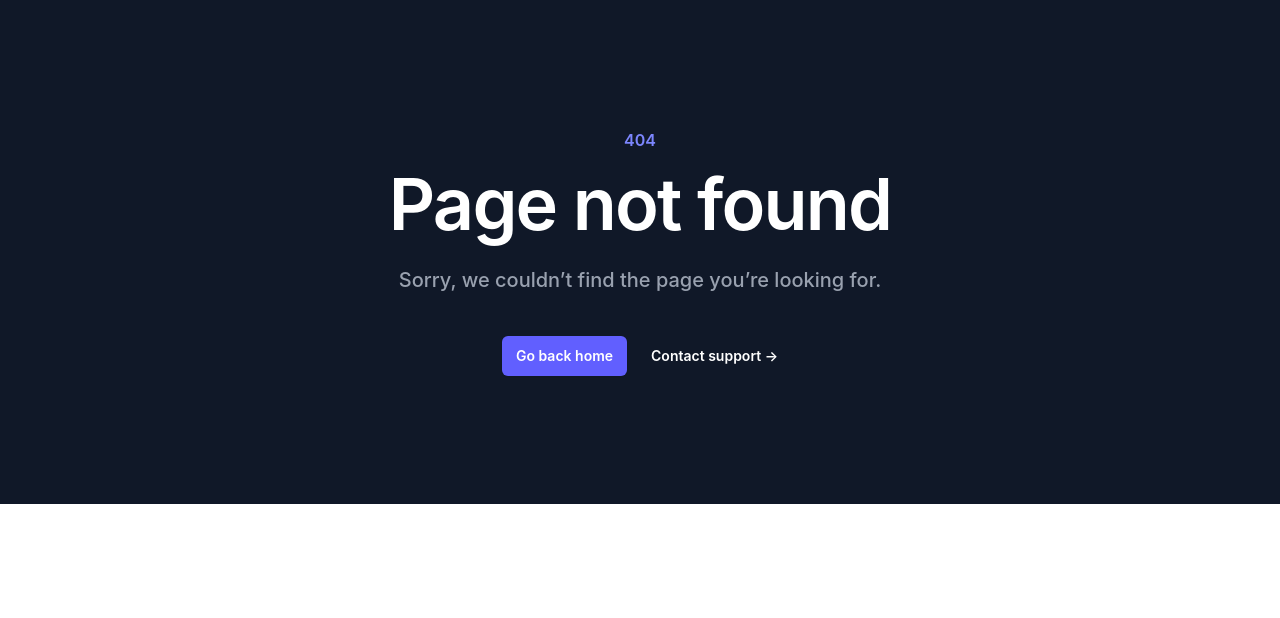
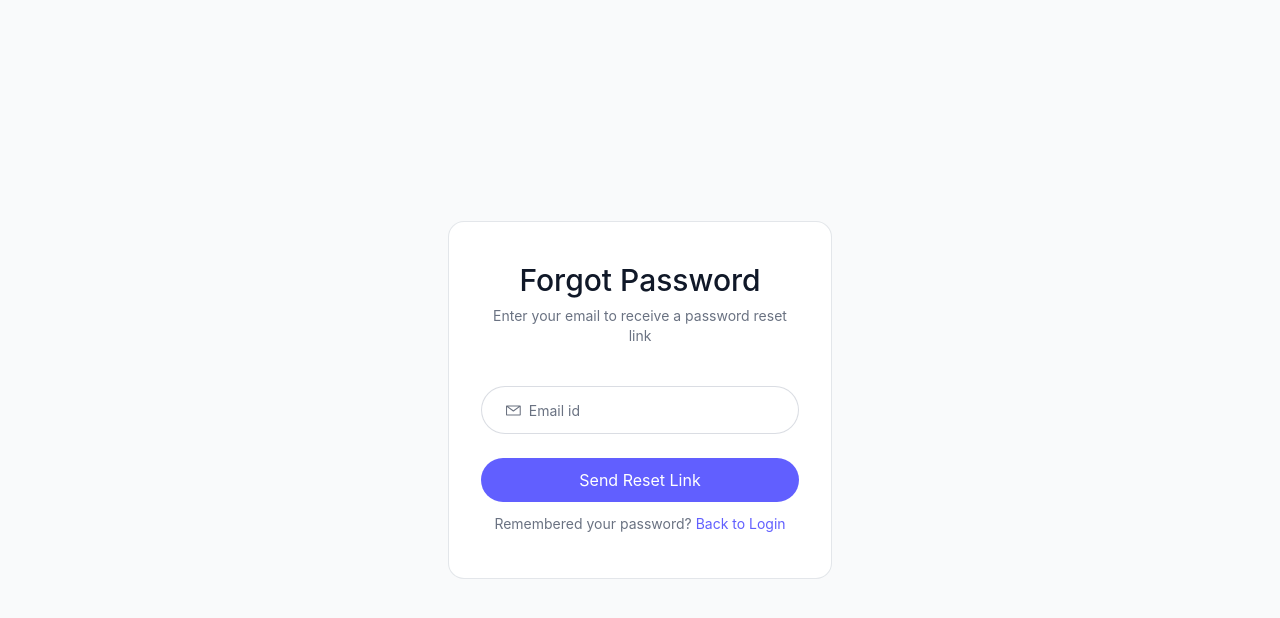
Before and after one commit to Garv978/LEARNBYAI, a React (Vite) app in the folder client/: page /forgot-password in a window 1280 px wide. Before the commit this address had no page. Shown: the top 618 px of the page. Built offline with nearby package versions, Linux system fonts and the light colour scheme.

Commit message:
Forgot and Reset Password is Done too now Can move on to Making home Page and DashBoard

```diff
--- a/client/src/App.jsx
+++ b/client/src/App.jsx
@@ -4,11 +4,13 @@ import { Route, Routes } from "react-router-dom";
 
 import { AuthProvider } from "./context/AuthContext";
 import Dashboard from "./pages/Dashboard";
+import ForgotPassword from "./pages/ForgotPassword";
 import Home from "./pages/Home";
 import Login from "./pages/Login";
 import NotFound from "./pages/NotFound";
 import ProtectedRoute from "./utils/ProtectedRoute";
 import Register from "./pages/Register";
+import ResetPassword from "./pages/resetPassword";
 import VerifyEmail from "./pages/VerifyEmail";
 
 function App() {
@@ -19,6 +21,9 @@ function App() {
         <Route path="/login" element={<Login />} />
         <Route path="/register" element={<Register />} />
         <Route path="/verify-email" element={<VerifyEmail />} />
+        <Route path="/forgot-password" element={<ForgotPassword />} />
+        <Route path="/reset-password" element={<ResetPassword />} />
+        <Route path="/test" element={<h1>TEST PAGE</h1>} />
         <Route
           path="/dashboard"
           element={
--- a/client/src/context/AuthContext.jsx
+++ b/client/src/context/AuthContext.jsx
@@ -2,13 +2,15 @@
 
 import React, { createContext, useContext, useEffect, useState } from "react";
 import {
+  forgotPassword as forgotPasswordAPI,
   login as loginAPI,
   refresh as refreshAPI,
   register as registerAPI,
+  resetPassword as resetPasswordAPI,
   verifyEmail as verifyEmailAPI,
 } from "../services/AuthServices";
 
-import {jwtDecode} from "jwt-decode";
+import { jwtDecode } from "jwt-decode";
 
 const AuthContext = createContext();
 export const useAuth = () => useContext(AuthContext);
@@ -51,7 +53,8 @@ export const AuthProvider = ({ children }) => {
       await registerAPI(userData);
       return {
         success: true,
-        message: "Registration successful. Please check your email to verify your account.",
+        message:
+          "Registration successful. Please check your email to verify your account.",
       };
     } catch (err) {
       return {
@@ -61,11 +64,24 @@ export const AuthProvider = ({ children }) => {
     }
   };
 
-  const logout = () => {
+const logout = async () => {
+  try {
+    // Call backend logout to clear cookies + invalidate refresh token
+    await API.post("/auth/logout");
+
+    // Clear frontend state
     localStorage.removeItem("accessToken");
     setUser(null);
     setIsAuthenticated(false);
-  };
+  } catch (err) {
+    console.error("Logout failed:", err);
+    // Still clear local state to force logout
+    localStorage.removeItem("accessToken");
+    setUser(null);
+    setIsAuthenticated(false);
+  }
+};
+
 
   const verifyEmail = async (userData) => {
     try {
@@ -93,6 +109,34 @@ export const AuthProvider = ({ children }) => {
       };
     }
   };
+  const forgotPassword = async (userData) => {
+    try {
+      const res = await forgotPasswordAPI(userData);
+      return {
+        success: true,
+        message: res.data.message || "Check your email for reset link",
+      };
+    } catch (err) {
+      return {
+        success: false,
+        message: err.response?.data?.message || "Failed to send reset email",
+      };
+    }
+  };
+  const resetPassword = async (userData) => {
+    try {
+      const res = await resetPasswordAPI(userData);
+      return {
+        success: true,
+        message: res.data.message || "Password reset successful",
+      };
+    } catch (err) {
+      return {
+        success: false,
+        message: err.response?.data?.message || "Password reset failed",
+      };
+    }
+  };
 
   return (
     <AuthContext.Provider
@@ -105,6 +149,8 @@ export const AuthProvider = ({ children }) => {
         logout,
         verifyEmail,
         refresh,
+        forgotPassword,
+        resetPassword,
       }}
     >
       {children}
--- a/client/src/pages/Dashboard.jsx
+++ b/client/src/pages/Dashboard.jsx
@@ -1,11 +1,27 @@
 // Dashboard.jsx
 
 import React from "react";
+import { useAuth } from "../context/AuthContext";
 
 const Dashboard = () => {
+  const { logout } = useAuth();
+
+  const handleLogout = async () => {
+    await logout(); // calls backend + clears state
+    window.location.href = "/login"; // redirect to login
+  };
+
   return (
-    <div className="flex items-center justify-center min-h-screen bg-gray-50">
-      <h1 className="text-3xl font-bold text-gray-900">Welcome to your Dashboard</h1>
+    <div className="flex flex-col items-center justify-center min-h-screen bg-gray-50">
+      <h1 className="text-3xl font-bold text-gray-900 mb-6">
+        Welcome to your Dashboard
+      </h1>
+      <button
+        onClick={handleLogout}
+        className="px-6 py-2 rounded-full bg-red-500 text-white hover:opacity-90 transition"
+      >
+        Logout
+      </button>
     </div>
   );
 };
--- a/client/src/pages/ForgetPassword.jsx
+++ /dev/null
@@ -1,11 +0,0 @@
-import React from 'react'
-
-const ForgetPassword = () => {
-  return (
-    <div>
-
-    </div>
-  )
-}
-
-export default ForgetPassword
--- /dev/null
+++ b/client/src/pages/ForgotPassword.jsx
@@ -0,0 +1,82 @@
+import React, { useState } from "react";
+
+import { forgotPassword } from "../services/AuthServices"; // make sure this is implemented
+
+const ForgotPassword = () => {
+  const [email, setEmail] = useState("");
+  const [message, setMessage] = useState("");
+  const [error, setError] = useState("");
+  const [loading, setLoading] = useState(false);
+
+  const handleSubmit = async (e) => {
+    e.preventDefault();
+    setMessage("");
+    setError("");
+    setLoading(true);
+
+    try {
+      const result = await forgotPassword({ email });
+      if (result.success) {
+        setMessage(result.message);
+      } else {
+        setError(result.message);
+      }
+    } finally {
+      setLoading(false);
+    }
+  };
+
+  return (
+    <div className="flex items-center justify-center min-h-screen bg-gray-50">
+      <form
+        onSubmit={handleSubmit}
+        className="max-w-96 w-full text-center border border-gray-300/60 rounded-2xl px-8 bg-white"
+      >
+        <h1 className="text-gray-900 text-3xl mt-10 font-medium">Forgot Password</h1>
+        <p className="text-gray-500 text-sm mt-2">
+          Enter your email to receive a password reset link
+        </p>
+
+        {error && <div className="text-red-500 text-sm mt-2">{error}</div>}
+        {message && <div className="text-green-600 text-sm mt-2">{message}</div>}
+
+        <div className="flex items-center w-full mt-10 bg-white border border-gray-300/80 h-12 rounded-full overflow-hidden pl-6 gap-2">
+          {/* Email icon */}
+          <svg width="16" height="11" viewBox="0 0 16 11" fill="none" xmlns="http://www.w3.org/2000/svg">
+            <path
+              fillRule="evenodd"
+              clipRule="evenodd"
+              d="M0 .55.571 0H15.43l.57.55v9.9l-.571.55H.57L0 10.45zm1.143 1.138V9.9h13.714V1.69l-6.503 4.8h-.697zM13.749 1.1H2.25L8 5.356z"
+              fill="#6B7280"
+            />
+          </svg>
+          <input
+            type="email"
+            placeholder="Email id"
+            className="bg-transparent text-gray-500 placeholder-gray-500 outline-none text-sm w-full h-full"
+            value={email}
+            onChange={(e) => setEmail(e.target.value)}
+            required
+          />
+        </div>
+
+        <button
+          type="submit"
+          disabled={loading}
+          className="mt-6 w-full h-11 rounded-full text-white bg-indigo-500 hover:opacity-90 transition-opacity disabled:opacity-50"
+        >
+          {loading ? "Sending..." : "Send Reset Link"}
+        </button>
+
+        <p className="text-gray-500 text-sm mt-3 mb-11">
+          Remembered your password?{" "}
+          <a href="/login" className="text-indigo-500">
+            Back to Login
+          </a>
+        </p>
+      </form>
+    </div>
+  );
+};
+
+export default ForgotPassword;
--- a/client/src/pages/ResetPassword.jsx
+++ b/client/src/pages/ResetPassword.jsx
@@ -1,11 +1,101 @@
-import React from 'react'
+import React, { useState } from "react";
+
+import { resetPassword as resetPasswordAPI } from "../services/AuthServices";
+import { useSearchParams } from "react-router-dom";
 
 const ResetPassword = () => {
+  const [searchParams] = useSearchParams();
+  const token = searchParams.get("token");
+  const email = searchParams.get("email");
+
+  const [password, setPassword] = useState("");
+  const [message, setMessage] = useState("");
+  const [error, setError] = useState("");
+  const [loading, setLoading] = useState(false);
+
+  const handleSubmit = async (e) => {
+    e.preventDefault();
+    setMessage("");
+    setError("");
+    setLoading(true);
+
+    try {
+      const result = await resetPasswordAPI({
+        email,
+        token,
+        newPassword: password,
+      });
+      console.log(result);
+      if (result.success) {
+        setMessage(
+          result.message || "Password reset successful! You can now log in.",
+        );
+      } else {
+        setError(result.message);
+      }
+    } finally {
+      setLoading(false);
+    }
+  };
+
   return (
-    <div>
+    <div className="flex items-center justify-center min-h-screen bg-gray-50">
+      <form
+        onSubmit={handleSubmit}
+        className="max-w-96 w-full text-center border border-gray-300/60 rounded-2xl px-8 bg-white"
+      >
+        <h1 className="text-gray-900 text-3xl mt-10 font-medium">
+          Reset Password
+        </h1>
+        <p className="text-gray-500 text-sm mt-2">
+          Enter your new password below
+        </p>
 
+        {error && <div className="text-red-500 text-sm mt-2">{error}</div>}
+        {message && (
+          <div className="text-green-600 text-sm mt-2">{message}</div>
+        )}
+
+        <div className="flex items-center w-full mt-10 bg-white border border-gray-300/80 h-12 rounded-full overflow-hidden pl-6 gap-2">
+          {/* Password icon */}
+          <svg
+            width="13"
+            height="17"
+            viewBox="0 0 13 17"
+            fill="none"
+            xmlns="http://www.w3.org/2000/svg"
+          >
+            <path
+              d="M13 8.5c0-.938-.729-1.7-1.625-1.7h-.812V4.25C10.563 1.907 8.74 0 6.5 0S2.438 1.907 2.438 4.25V6.8h-.813C.729 6.8 0 7.562 0 8.5v6.8c0 .938.729 1.7 1.625 1.7h9.75c.896 0 1.625-.762 1.625-1.7zM4.063 4.25c0-1.406 1.093-2.55 2.437-2.55s2.438 1.144 2.438 2.55V6.8H4.061z"
+              fill="#6B7280"
+            />
+          </svg>
+          <input
+            type="password"
+            placeholder="New password"
+            className="bg-transparent text-gray-500 placeholder-gray-500 outline-none text-sm w-full h-full"
+            value={password}
+            onChange={(e) => setPassword(e.target.value)}
+            required
+          />
+        </div>
+
+        <button
+          type="submit"
+          disabled={loading}
+          className="mt-6 w-full h-11 rounded-full text-white bg-indigo-500 hover:opacity-90 transition-opacity disabled:opacity-50"
+        >
+          {loading ? "Resetting..." : "Reset Password"}
+        </button>
+      </form>
+      <p className="text-gray-500 text-sm mt-3 mb-10">
+        Remember your password?{" "}
+        <Link to="/login" className="text-indigo-500 hover:underline">
+          Back to Login
+        </Link>
+      </p>
     </div>
-  )
-}
+  );
+};
 
-export default ResetPassword
+export default ResetPassword;
--- a/client/src/services/AuthServices.js
+++ b/client/src/services/AuthServices.js
@@ -1,20 +1,31 @@
-import API from '../api';
-import VerifyEmail from '../pages/VerifyEmail';
+import API from "../api";
 
-export const register = (userData) =>{
-  return API.post("/auth/register", userData)
+export const register = (userData) => {
+  return API.post("/auth/register", userData);
 };
 
-export const login = (userData) =>{
-  return API.post("/auth/login", userData)
+export const login = (userData) => {
+  return API.post("/auth/login", userData);
 };
 
-export const logout = (userData) => {
-  return API.delete("/auth/logout", userData);
-}
-export const refresh = () =>{
-  return API.post('/auth/refresh', userData)
-}
-export const verifyEmail = (userData) =>{
-  return API.post('/auth/verify-email', userData)
-}
+export const logout = () => {
+  return API.delete("/auth/logout"); // backend clears cookies + invalidates refresh token
+};
+
+export const refresh = () => {
+  return API.post("/auth/refresh"); // no body needed, cookie is sent automatically
+};
+
+export const verifyEmail = (userData) => {
+  return API.post("/auth/verify-email", userData);
+};
+
+export const forgotPassword = async (userData) => {
+  const res = await API.post("/auth/forgot-password", userData);
+  return res.data;
+};
+
+export const resetPassword = async (userData) => {
+  const res = await API.post("/auth/reset-password", userData);
+  return res.data;
+};
```
